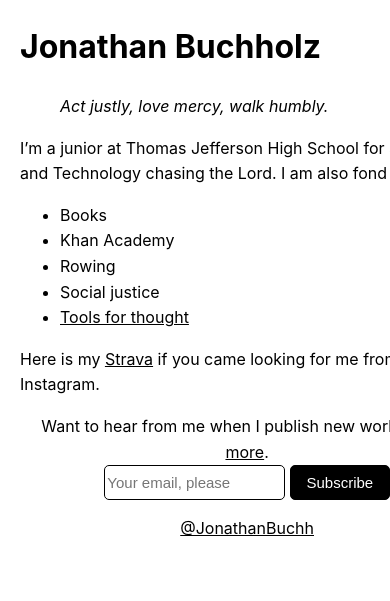
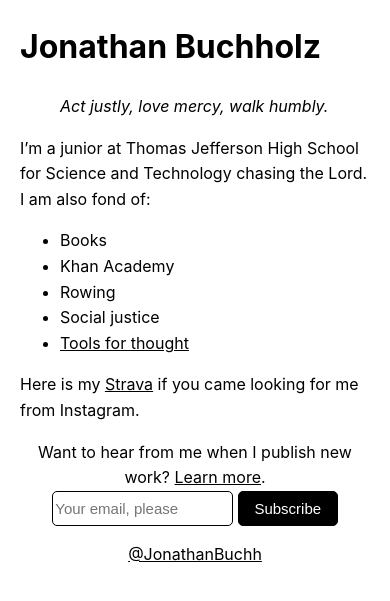
Before and after one commit to JonathanBuchh/buchh.org, a Jekyll site: the page built from index.md, in a window 390 px wide. Shown: the top 601 px of the page. Built offline with Jekyll 4.4.1, drawn with Linux system fonts in a browser that asks for light colours.

Commit message:
Try to fix width issue on mobile

```diff
--- a/_includes/style.html
+++ b/_includes/style.html
@@ -11,8 +11,11 @@ body {
   background: var(--background);
   color: var(--text);
   font-family: var(--sans);
-  width: clamp(45ch, 50%, 75ch);
-  margin: auto;
+  max-width: 640px;
+  padding-left: 20px;
+  padding-right: 20px;
+  margin-left: auto;
+  margin-right: auto;
   padding: 0 20px;
   line-height: 1.6;
 }
```
